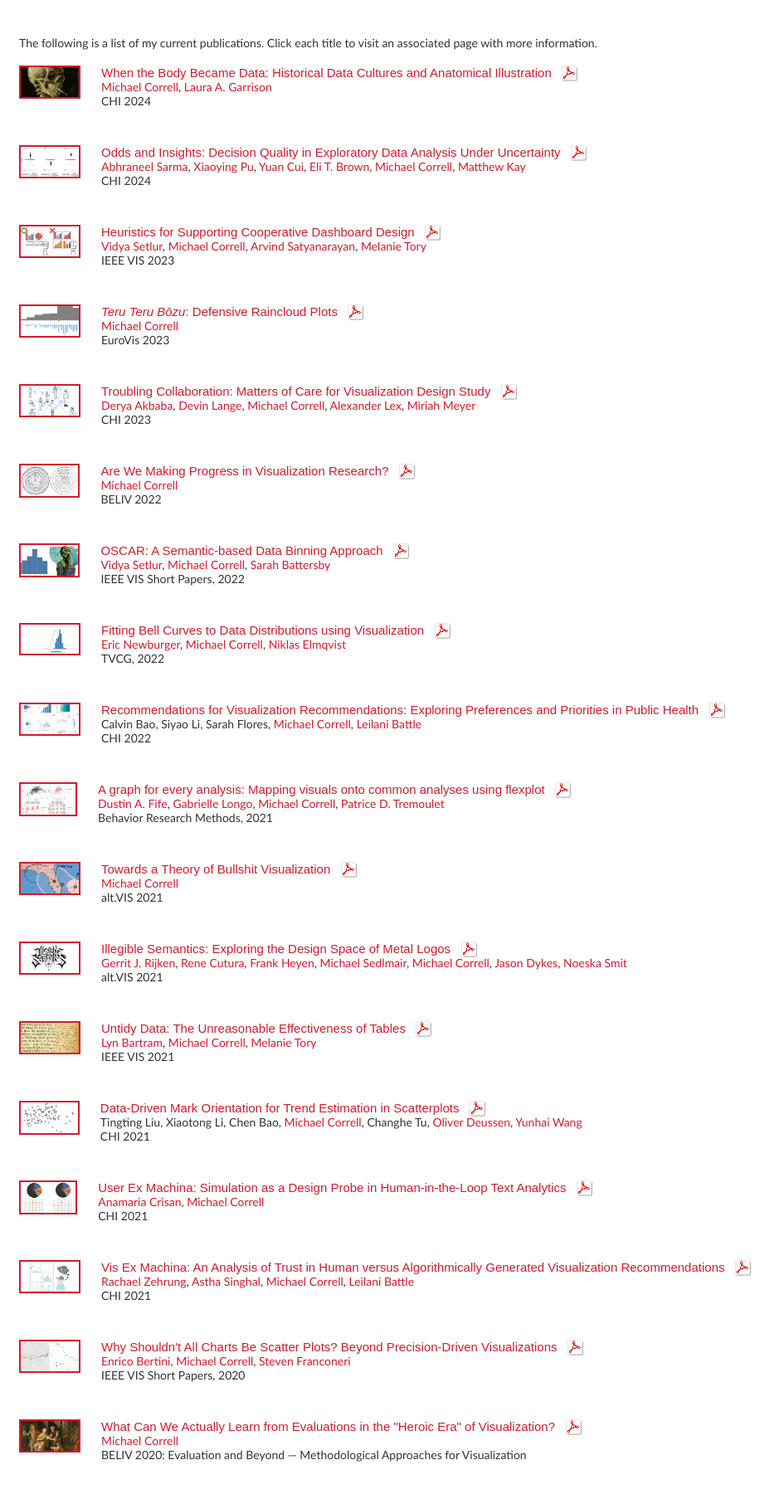
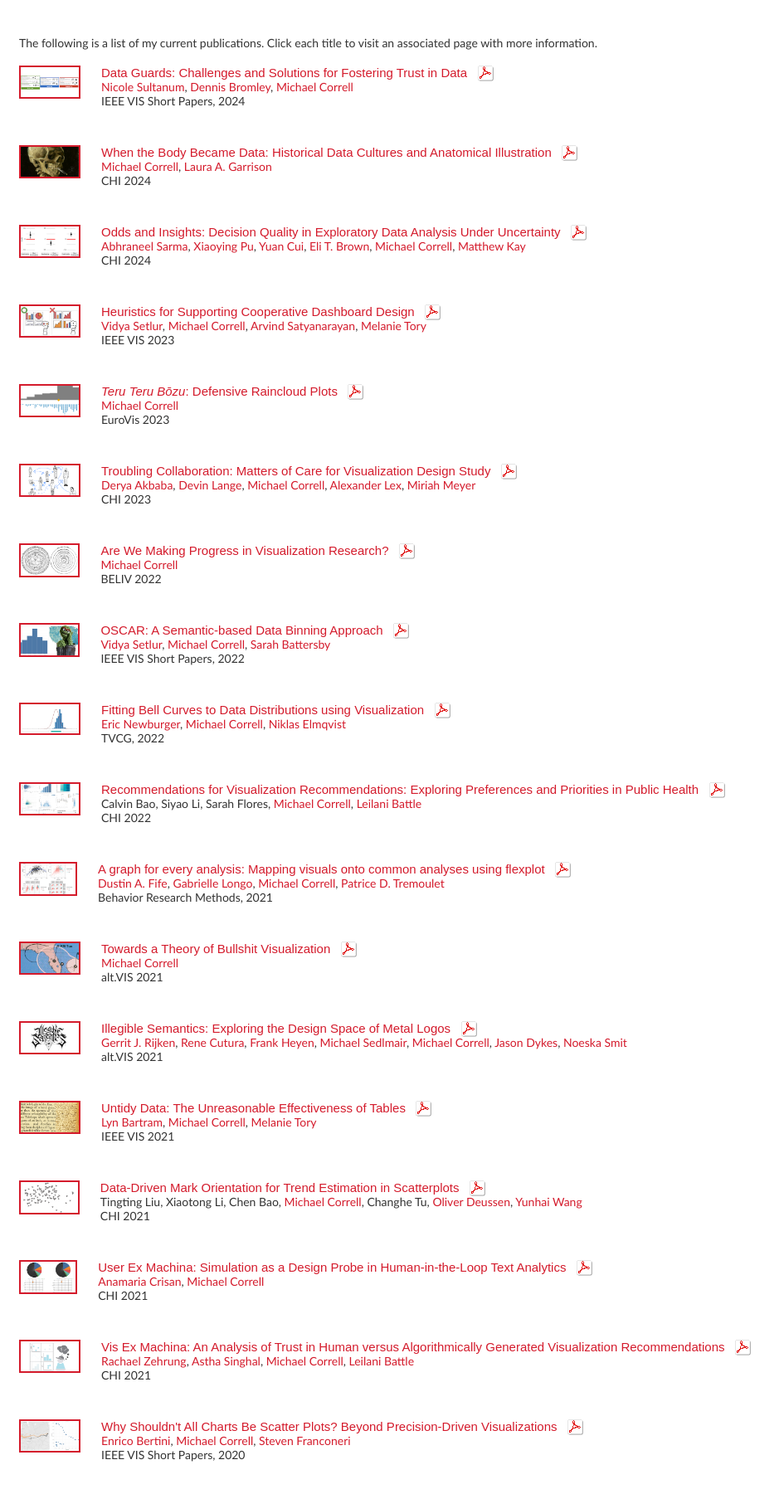
Before and after one commit to mcorrell/website, a PHP site: page /publications.php in a window 1280 px wide. Shown: the part 204-2005 px from the top of the page at 83% size, without its empty margins (0-945 px from the left). Run offline with PHP 8.4, Linux system fonts and the light colour scheme.

Commit message:
Added DG paper

```diff
--- a/publist.php
+++ b/publist.php
@@ -1,4 +1,22 @@
 <div class='results list'>
+
+<div class="thumb image"><div><a href="https://arxiv.org/pdf/2407.14042"><img src="images/dataguards.png" alt="Paper teaser image" /></a></div>
+</div>
+	<div class="ref">
+		<div class="title">
+			<a href="https://arxiv.org/pdf/2407.14042">Data Guards: Challenges and Solutions for Fostering Trust in Data</a> &nbsp;
+		 <a href="https://arxiv.org/pdf/2407.14042"><img class='doc' src='images/pdf.png' width='19' height='19' alt='2024-VIS-dataguards.pdf' /></a>
+		</div>
+		<div class="authors">
+			<a href="https://nicksultanum.github.io/web/">Nicole Sultanum</a>,
+			<a href="https://www.linkedin.com/in/dennybromley/">Dennis Bromley</a>,
+			<a href="http://correll.io">Michael Correll</a>
+		</div>
+		<div class="conf">
+			IEEE VIS Short Papers, 2024
+		</div>
+	</div>
+
 <div class="thumb image"><div><a href="https://arxiv.org/pdf/2402.05014.pdf"><img src="images/anatomy.png" alt="Paper teaser image" /></a></div>
 </div>
 	<div class="ref">
```
Also changed, not shown: images/dataguards.png (added).
